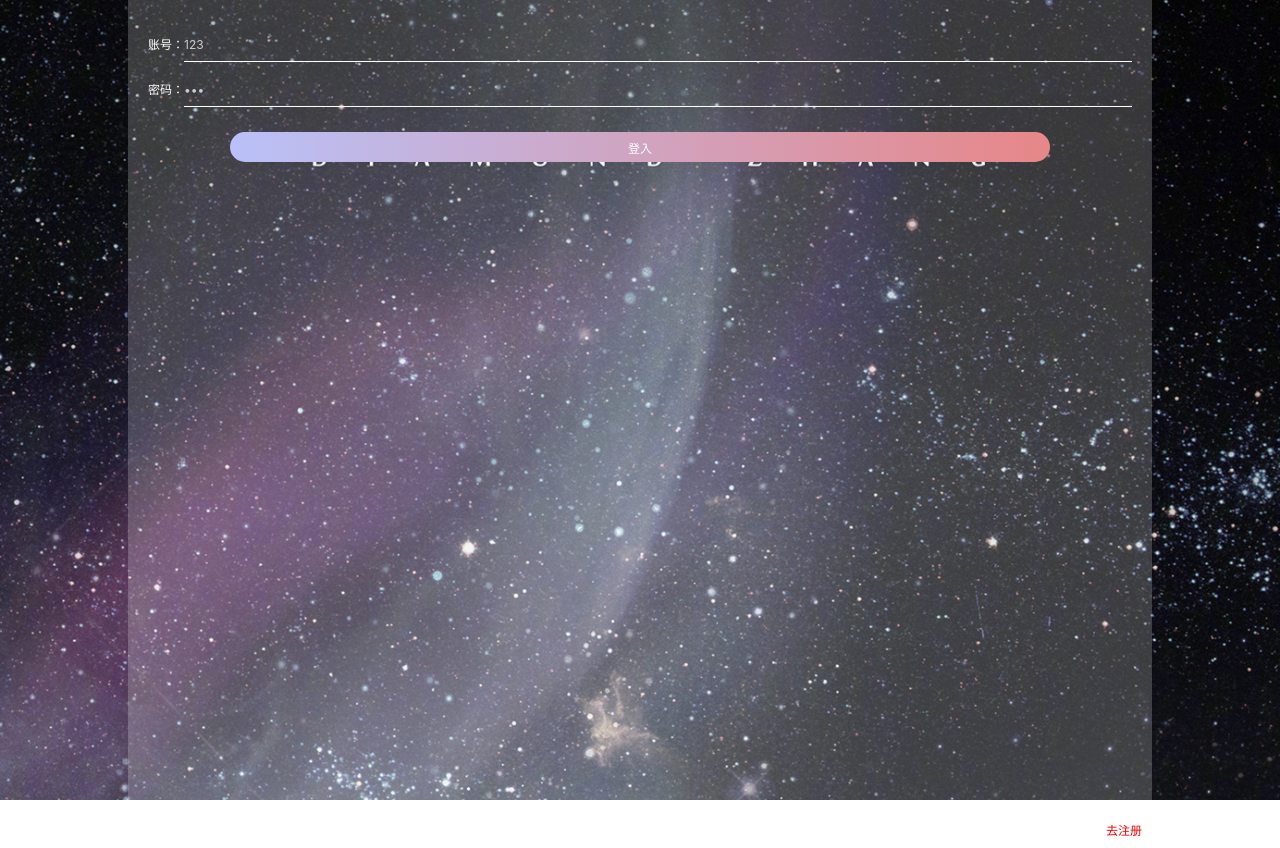
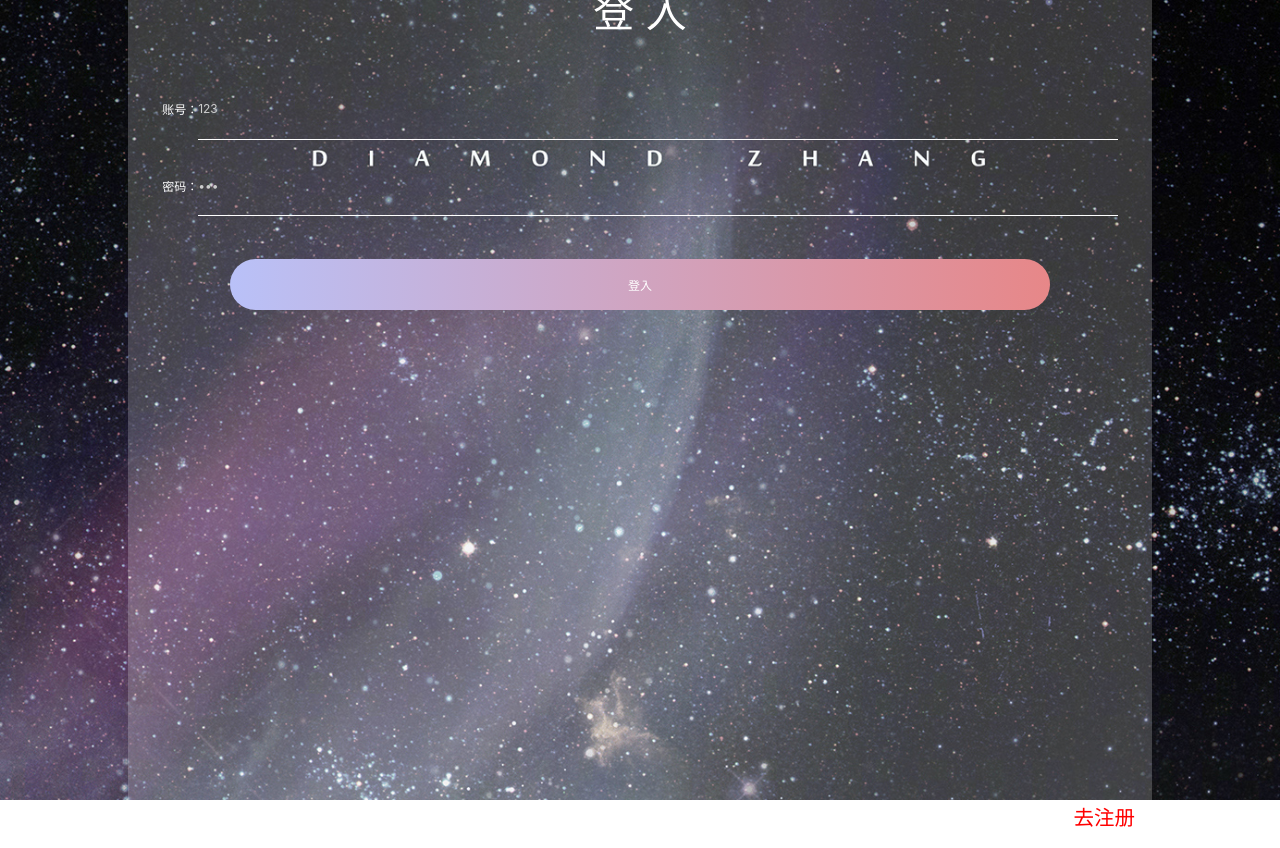
Before and after one commit to Chb123123/dome-netease, a Vue app: page /login in a window 1280 px wide. Built offline with nearby package versions, Linux system fonts and the light colour scheme.

Commit message:
修改响应式单位

```diff
--- a/src/components/home/plugin/commentPlugin.vue
+++ b/src/components/home/plugin/commentPlugin.vue
@@ -33,9 +33,9 @@ export default {
 
 <style lang="less" scoped>
   .commentContainer{
-    margin-top: 10px;
-    padding: 0 10px;
-    margin-bottom: 15px;
+    margin-top: .2667rem;
+    padding: 0 .2667rem;
+    margin-bottom: .4rem;
     display: flex;
     // height: 100px;
     // background-color: red;
@@ -43,8 +43,8 @@ export default {
       flex: 0.15;
       // background-color: red;
       img{
-        width: 40px;
-        height: 40px;
+        width: 1.0667rem;
+        height: 1.0667rem;
         display: block;
         border-radius: 50%;
       }
@@ -56,7 +56,7 @@ export default {
       // background-color: aqua;
       .user{
         position: relative;
-        height: 40px;
+        height: 1.0667rem;
         display: flex;
         // flex-wrap: wrap;
         flex-direction: column;
--- a/src/components/login/login.vue
+++ b/src/components/login/login.vue
@@ -63,23 +63,23 @@ export default {
       top: 50%;
       left: 50%;
       transform: translate(-50%, -50%);
-      border-radius: 20px;
+      border-radius: .5333rem;
       .loginHead{
-        height: 40px;
+        height: 1.0667rem;
         color: white;
-        line-height: 40px;
+        line-height: 1.0667rem;
         text-align: center;
-        margin-top: 15px;
-        font-size: 24px;
-        margin-bottom: 20px;
+        margin-top: .4rem;
+        font-size: .64rem;
+        margin-bottom: .5333rem;
       }
       .loginUser{
-        margin-bottom: 10px;
+        margin-bottom: .2667rem;
         text-align: center;
         display: flex;
-        padding: 0 20px;
-        height: 35px;
-        line-height: 35px;
+        padding: 0 .5333rem;
+        height: .9333rem;
+        line-height: .9333rem;
         color: white;
         > input{
           flex: 1;
@@ -87,16 +87,16 @@ export default {
           border: 0;
           color: #ccc;
           background-color: transparent;
-          border-bottom: 1px solid white;
+          border-bottom: .0267rem solid white;
         }
       }
       .loginPwd{
-          margin-bottom: 10px;
+          margin-bottom: .2667rem;
         text-align: center;
         display: flex;
-        padding: 0 20px;
-        height: 35px;
-        line-height: 35px;
+        padding: 0 .5333rem;
+        height: .9333rem;
+        line-height: .9333rem;
         color: white;
         > input{
           flex: 1;
@@ -104,15 +104,15 @@ export default {
           border: 0;
           color: #ccc;
           background-color: transparent;
-          border-bottom: 1px solid white;
+          border-bottom: .0267rem solid white;
         }
         }
         .loginbtn{
           display: block;
           width: 80%;
-          height: 30px;
-          margin: 25px auto 0;
-          border-radius: 20px;
+          height: .8rem;
+          margin: .6667rem auto 0;
+          border-radius: .5333rem;
           background: -webkit-linear-gradient(left, #b9c1f8, #e78788);
           border: 0;
           color: white;
@@ -120,10 +120,10 @@ export default {
     }
     .register{
       position: absolute;
-      bottom: 10px;
-      right: 10px;
+      bottom: .2667rem;
+      right: .2667rem;
       // margin-top: 10px;
-      font-size: 12px;
+      font-size: .32rem;
       color: white;
     }
   }
--- a/src/views/searchMusic.vue
+++ b/src/views/searchMusic.vue
@@ -84,6 +84,7 @@ export default {
         font-size: .64rem;
       }
       .cancel{
+        font-size: .64rem;
         width: 2.6667rem;
         text-align: center;
         line-height: 1.6rem;
```
